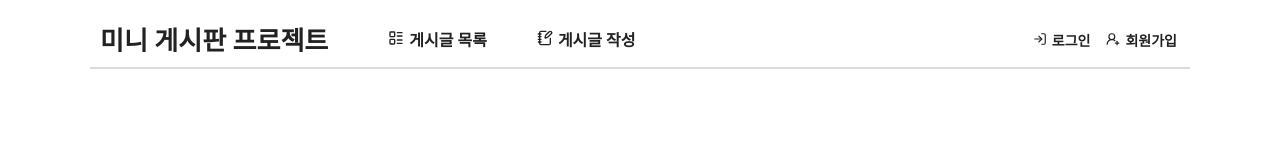
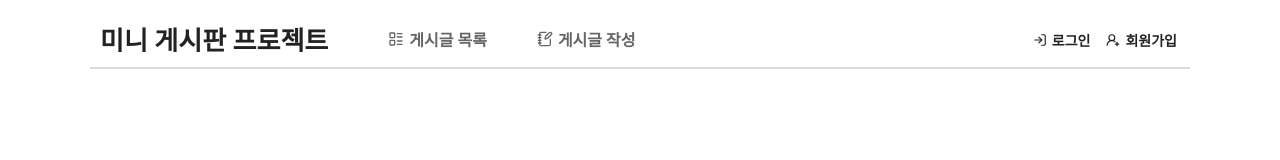
Before and after one commit to elin-sunhye/korea_chat_gpt, a React (Create React App) app in the folder korit_gpt_react/: page / in a window 1280 px wide. Shown: the top 160 px of the page. Built offline with nearby package versions, Linux system fonts and the light colour scheme.

Commit message:
html tag 수정

```diff
--- a/korit_gpt_react/src/components/MainHeader/style.js
+++ b/korit_gpt_react/src/components/MainHeader/style.js
@@ -35,7 +35,7 @@ export const leftContainer = css`
   ul {
     display: flex;
 
-    li {
+    a {
       box-sizing: border-box;
       display: flex;
       align-items: center;
@@ -64,7 +64,7 @@ export const rightContainer = css`
   ul {
     display: flex;
 
-    li {
+    a {
       position: relative;
       display: flex;
       justify-content: center;
```
